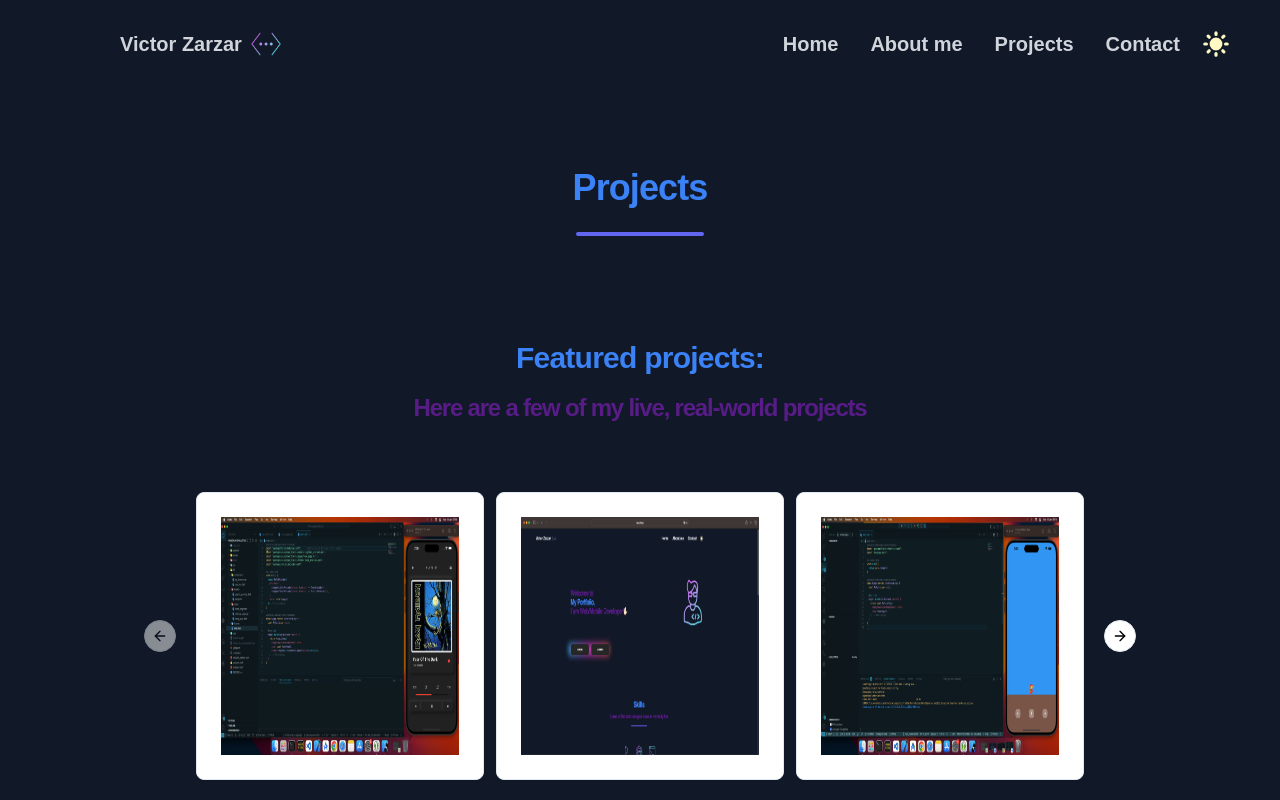
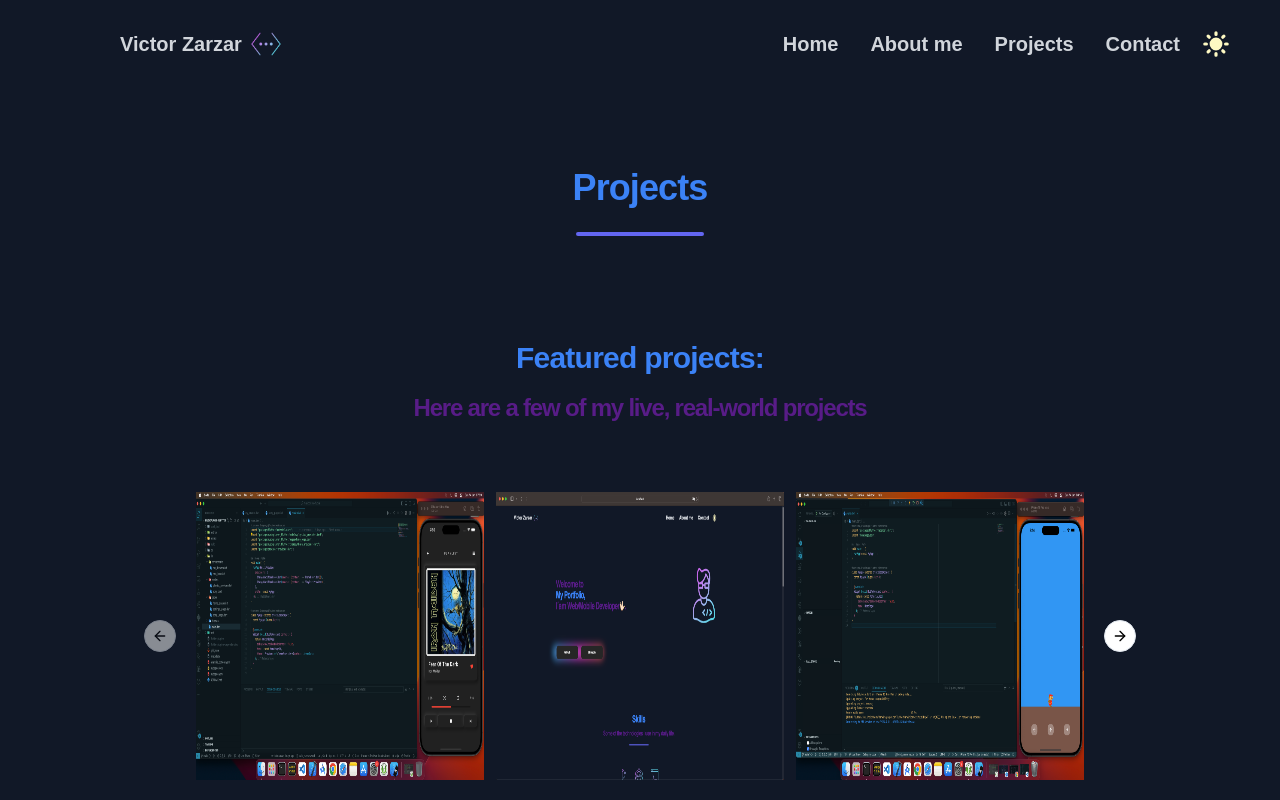
Before and after one commit to Victor-Zarzar/Portfolio-TS, a Next.js app: page /projects in a window 1280 px wide. Shown: the top 800 px of the page. Built offline with nearby package versions, Linux system fonts and the light colour scheme.

Commit message:
updates in img projects carroussel

```diff
--- a/src/app/projects/page.tsx
+++ b/src/app/projects/page.tsx
@@ -70,18 +70,18 @@ export default function Projects() {
           <CarouselContent className="-ml-1">
             {projects.map((project, index) => (
               <CarouselItem key={index} className="pl-1 md:basis-1/2 lg:basis-1/3">
-                <div className="p-1">
+                <div className="p-2">
                   <Card>
                     <div
                       onClick={() => handleImageClick(project.sourceCodeLink)}
-                      style={{ cursor: 'pointer' }}>
+                      className="cursor-pointer">
                       <CardContent className="flex aspect-square items-center justify-center p-6">
                         <Image
                           src={project.photo}
                           alt={project.title}
-                          width={400}
-                          height={400}
-                          className='h-full w-full'
+                          width={600}
+                          height={600}
+                          className="w-[16rem] h-[16rem] md:w-[20rem] md:h-[20rem] lg:w-[18rem] lg:h-[18rem] absolute"
                         />
                       </CardContent>
                     </div>
```
